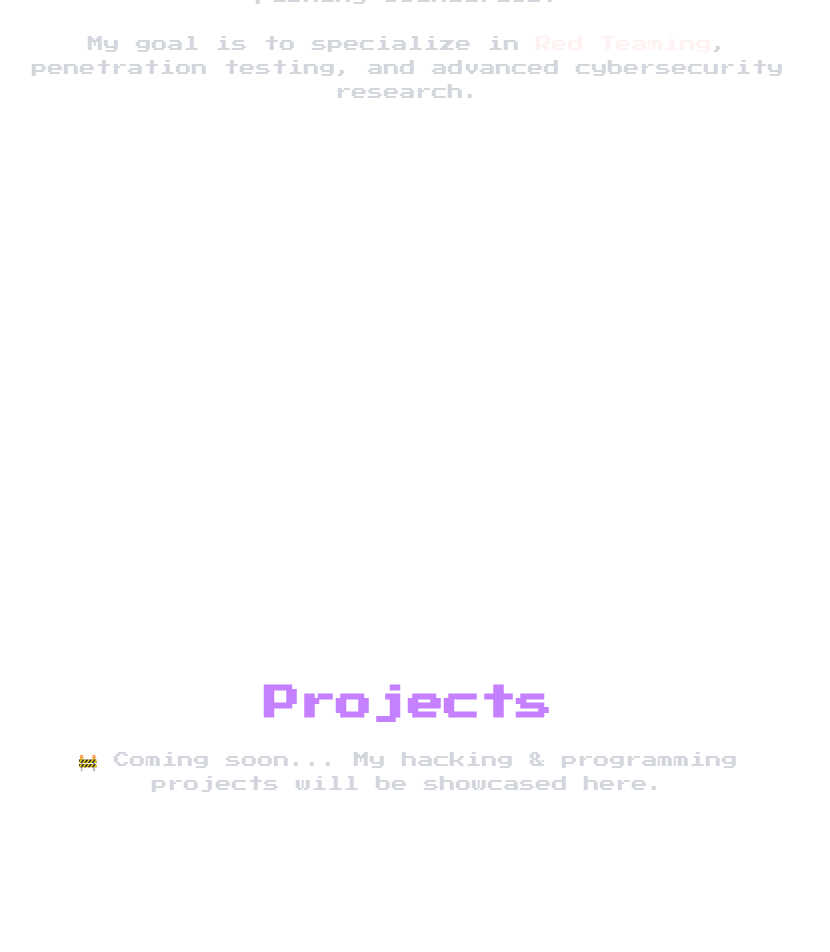
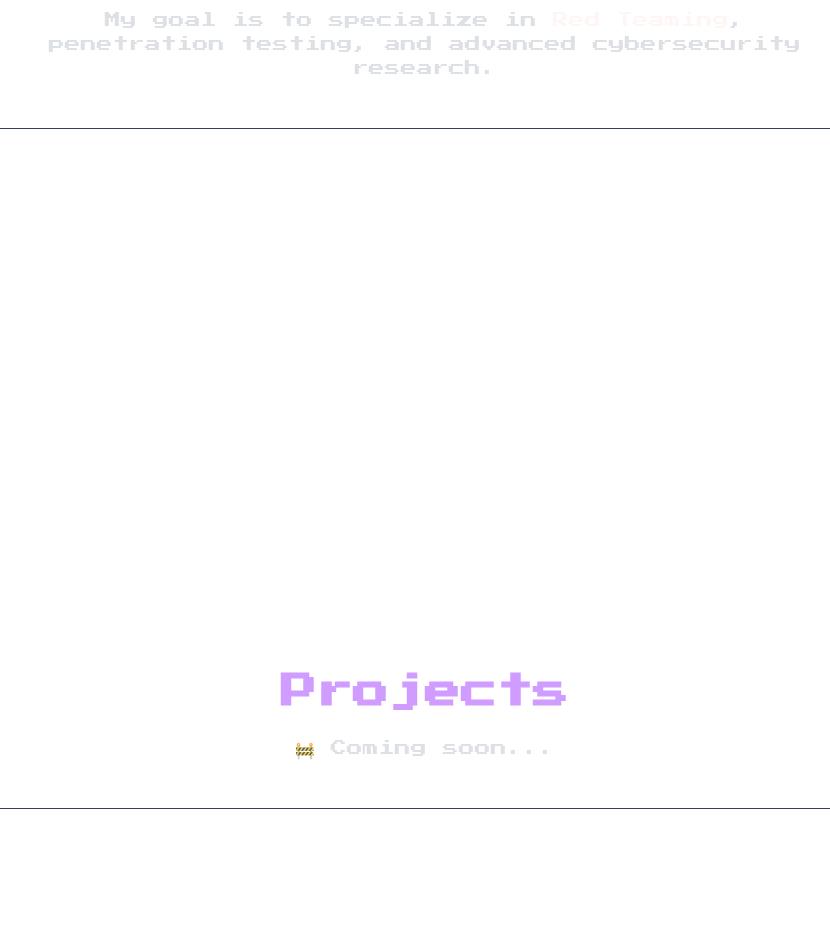
Before and after one commit to Wasiq2006/portfolio-next, a Next.js app: page / in a window 1280 px wide. Shown: the part 1260-2212 px from the top of the page, without its empty margins (236-1066 px from the left). Built offline with nearby package versions, Linux system fonts and the light colour scheme.

Commit message:
Added dividers to sections and fixed E-Mail link

```diff
--- a/pages/index.js
+++ b/pages/index.js
@@ -26,7 +26,7 @@ const pixelFont = localFont({
 // ===== Animations =====
 const fadeRight = {
   hidden: { opacity: 0, x: 80 },
-  visible: { opacity: 1, x: 0, transition: { duration: 0.8 } },
+  visible: { opacity: 1, x: 0, transition: { duration: 1.2 } },
 };
 
 export default function Home() {
@@ -82,6 +82,7 @@ export default function Home() {
               >
                 Cybersecurity Enthusiast & Ethical Hacker in Training
               </motion.p>
+              <hr className="border-gray-700 w-3/4 mt-12" />
             </section>
 
             {/* ===== About Section ===== */}
@@ -114,7 +115,7 @@ export default function Home() {
                   This portfolio was built entirely using
                   <span className="text-blue-400"> Termux</span>,
                   <span className="text-purple-400"> GitHub</span>, and
-                  <span className="text-pink-400"> Vercel</span>, 🚀
+                  <span className="text-pink-400"> Vercel</span> 🚀,
                   showing my love for pushing boundaries.
                 </p>
                 <p>
@@ -122,6 +123,7 @@ export default function Home() {
                   penetration testing, and advanced cybersecurity research.
                 </p>
               </motion.div>
+              <hr className="border-gray-700 w-3/4 mt-12" />
             </section>
 
             {/* ===== Projects Section ===== */}
@@ -145,8 +147,9 @@ export default function Home() {
                 viewport={{ once: true }}
                 className="text-gray-300 max-w-2xl"
               >
-                🚧 Coming soon... My hacking & programming projects will be showcased here.
+                🚧 Coming soon...
               </motion.p>
+              <hr className="border-gray-700 w-3/4 mt-12" />
             </section>
 
             {/* ===== Contact Section ===== */}
@@ -185,7 +188,7 @@ export default function Home() {
                   E-Mail
                 </a>
                 <a
-                  href="https://www.linkedin.com/in/muhammad-wasiq-mansoor-35332927a?utm_source=share&utm_campaign=share_via&utm_content=profile&utm_medium=android_app"
+                  href="https://www.linkedin.com/in/muhammad-wasiq-mansoor-35332927a"
                   target="_blank"
                   rel="noopener noreferrer"
                   className="hover:text-green-400"
@@ -193,6 +196,7 @@ export default function Home() {
                   LinkedIn
                 </a>
               </motion.div>
+              <hr className="border-gray-700 w-3/4 mt-12" />
             </section>
 
             {/* ===== Footer ===== */}
```
